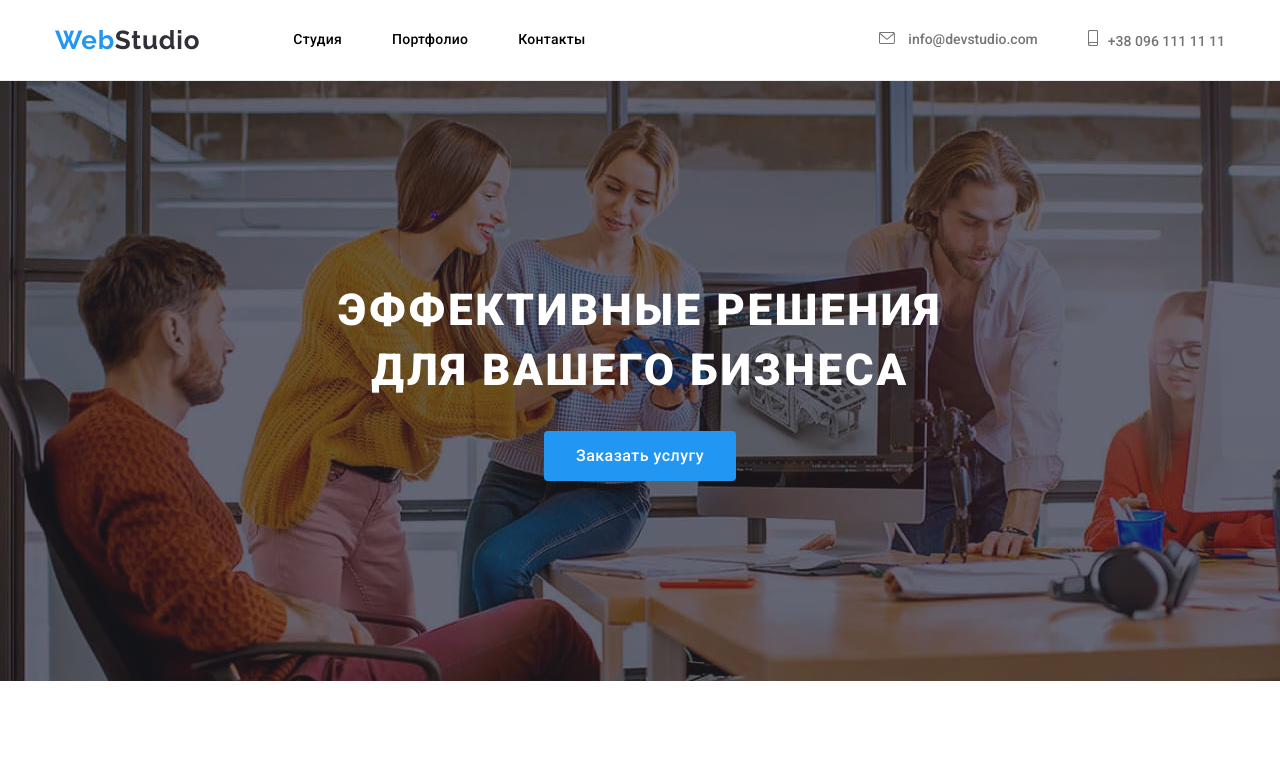
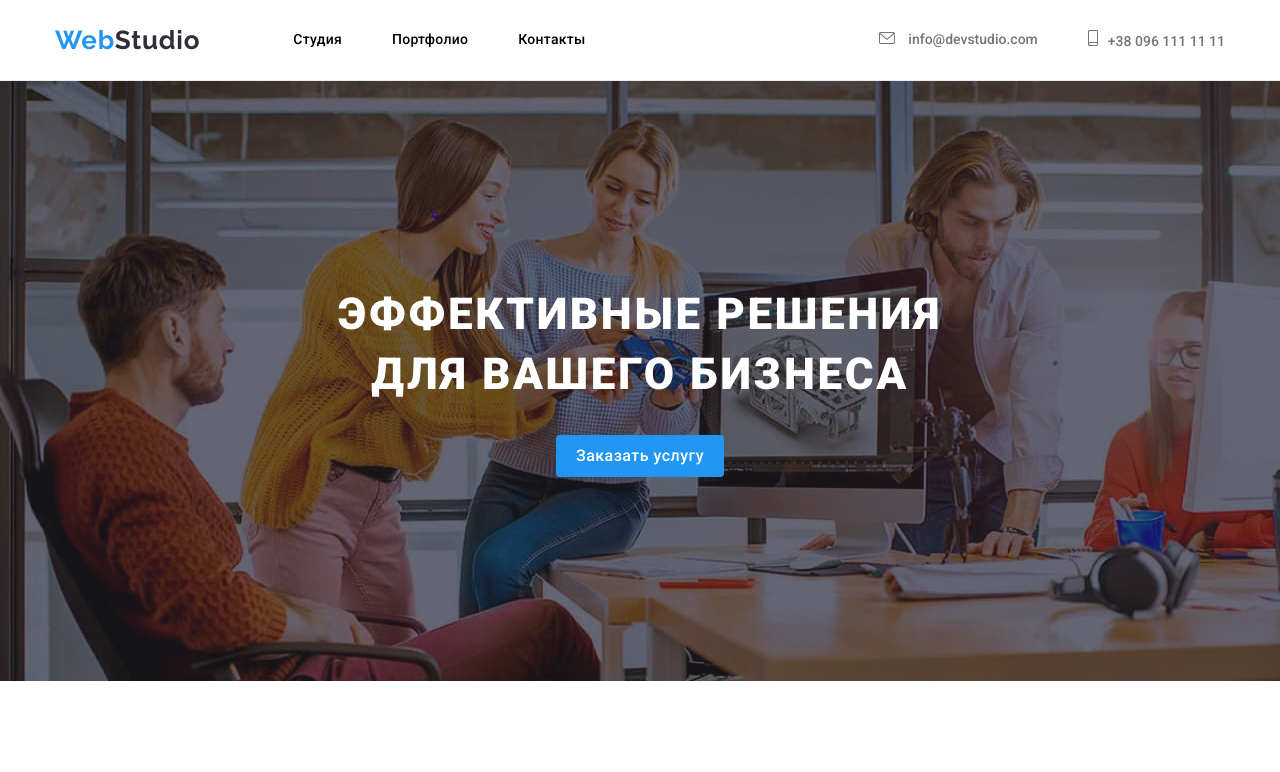
Before and after one commit to tapekha/goit-markup-hw-04, a plain HTML site: page index.html in a window 1280 px wide. Shown: the top 772 px of the page. Drawn offline with Linux system fonts and the light colour scheme.

Commit message:
buttom padding
fixed buttom padding

```diff
--- a/css/styles.css
+++ b/css/styles.css
@@ -274,7 +274,7 @@ li {
   background-color: var(--secondary-background-color);
   font-family: 'Roboto', sans-serif;
   white-space: nowrap;
-  padding: 10px 32px;
+  padding: 6px 20px;
   border: none;
   border-radius: 4px;
   cursor: pointer;
```
